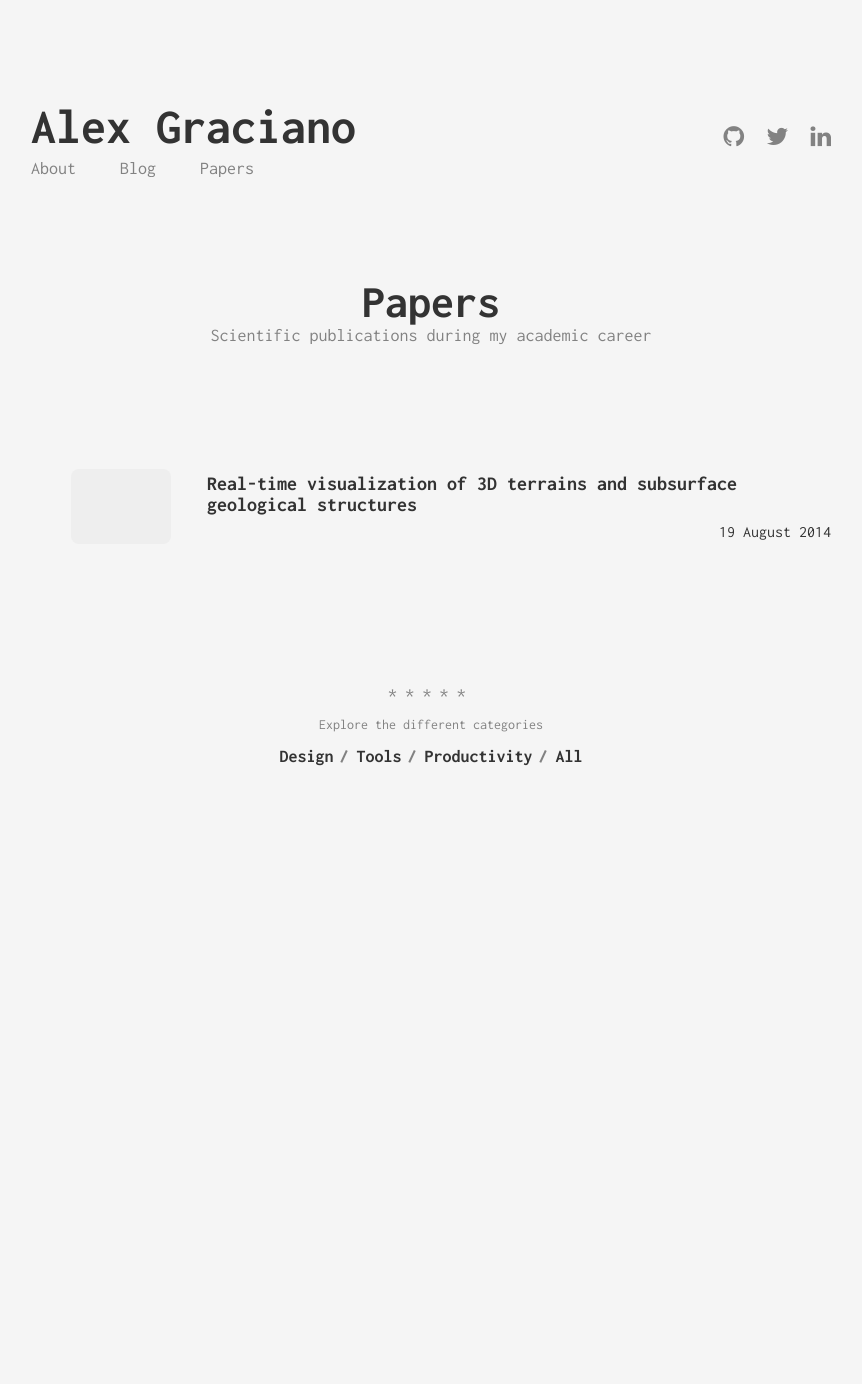
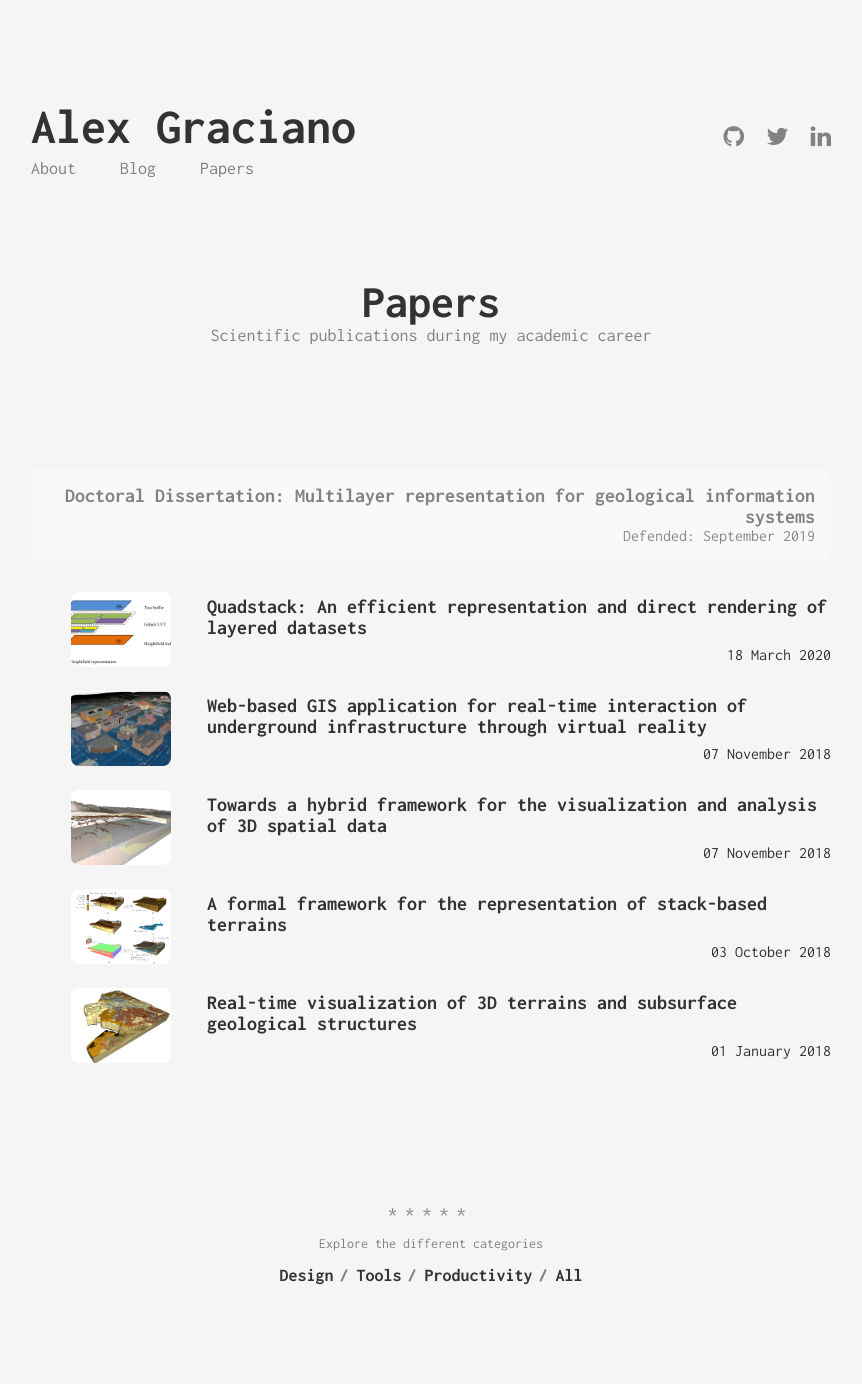
Before and after one commit to alex-graciano/alex-graciano.github.io, a Jekyll site: the page built from papers.html, in a window 1280 px wide. Shown: the whole page, without its empty margins (209-1071 px from the left). Built offline with Jekyll 4.4.1, drawn with Linux system fonts in a browser that asks for light colours; before the commit the page ends 900 px from its top, so only the background shows below that.

Commit message:
scientific papers

```diff
--- /dev/null
+++ b/_papers/2018-07-11-hybrid-gis.markdown
@@ -0,0 +1,29 @@
+---
+layout: post
+title: Towards a hybrid framework for the visualization and analysis of 3D spatial data
+date: 2018-11-07
+subtitle: Alejandro Graciano, Antonio J Rueda, Lidia Ortega, Francisco R Feito
+image: /assets/images/paper_2017_11_07_2.png
+---
+
+![Towards a hybrid framework for the visualization and analysis of 3D spatial data](/assets/images/paper_2017_11_07_2.png)
+
+Several geospatial problems like urban subsurface analysis involve
+data from multiple domains and nature such as three-dimensional
+vector layers or volumetric models of geological structures. This
+requires the definition of hybrid schemes and algorithms that keep
+the dimensionality and domain of the data, while allowing the
+joint management of both representations in a combined way. In
+addition, a proper 3D visualization method that shows those heterogeneous data together can be very useful for geoscientific and
+GIS professionals. In this paper, we present the foundations of a
+real-time 3D visualization framework capable of rendering field
+and vector data, as well as a set of operations that can solve many
+problems for engaging data from different domains. We propose
+the use of the Stack-Based Representation of Terrains for field data
+which provides a whole 3D representation of volumetric terrains
+while allowing an efficient memory usage. The resulting hybrid
+framework can help geoscientists and engineers to analyze 3D
+complex geospatial data and make decisions at a glance
+
+This article was originally published in:
+- [SIGSPATIAL'17 Los Angeles Conference](https://www.researchgate.net/profile/Antonio-Rueda-3/publication/322091334_Towards_a_hybrid_framework_for_the_visualization_and_analysis_of_3D_spatial_data/links/615b2f114a82eb7cb5ff3e4e/Towards-a-hybrid-framework-for-the-visualization-and-analysis-of-3D-spatial-data.pdf)
--- /dev/null
+++ b/_papers/2018-07-11-web-gis.markdown
@@ -0,0 +1,23 @@
+---
+layout: post
+title: Web-based GIS application for real-time interaction of underground infrastructure through virtual reality
+date: 2018-11-07
+subtitle: Juan Manuel Jurado, Alejandro Graciano, Lidia Ortega, Francisco R Feito
+image: /assets/images/paper_2017_11_07_teaser.png
+---
+
+
+Real-time visualization in web-based system remains challenging
+due to the amount of information associated to a 3D urban models.
+However, these 3D models are not able to provide advanced management of urban infrastructures, such as underground facilities.
+Nowadays, 3D GIS is considered the appropriate tool to provide accurate analysis and decision support based on spatial data. This paper presents a web-GIS application for 3D visualization, navigation,
+interaction and analysis of underground infrastructures through
+virtual reality. The growth of underground cities is a complex problem without easy solutions. In general, these infrastructures cannot
+be directly visualized. Thus, subsoil mapping can help us to develop
+a clearer representation of underground’s pipes, cables or water
+mains. In addition, the approach of virtual reality provides an immersive experience and novelty interaction to acquire a complete
+knowledge about underground city structures. Experimental results show an integral application for the efficient management of
+underground infrastructure in real-time.
+
+This article was originally published in:
+- [SIGSPATIAL'17 Conference](https://www.researchgate.net/profile/Juan-M-Jurado/publication/327639877_Web-based_GIS_application_for_real-time_interaction_of_underground_infrastructure_through_virtual_reality/links/5c953080299bf111694092da/Web-based-GIS-application-for-real-time-interaction-of-underground-infrastructure-through-virtual-reality.pdf)
--- /dev/null
+++ b/_papers/2018-10-03-formalization.markdown
@@ -0,0 +1,15 @@
+---
+layout: post
+title: A formal framework for the representation of stack-based terrains
+date: 2018-10-03
+subtitle: Alejandro Graciano, Antonio J Rueda, Francisco R Feito
+image: /assets/images/paper_2017_10_03.png
+---
+
+![A formal framework for the representation of stack-based terrains](/assets/images/paper_2017_10_03.png)
+
+
+This paper presents a formal framework for the representation of three-dimensional geospatial data and the definition of common geographic information system (GIS) spatial operations. We use the compact stack-based representation of terrains (SBRT) in order to model geological volumetric data, both at the surface and subsurface levels, thus preventing the large storage requirements of regular voxel models. The main contribution of this paper is fitting the SBRT into the geo-atom theory in a seamless way, providing it with a sound formal geographic foundation. In addition we have defined a set of common spatial operations on this representation using the tools provided by map algebra. More complex geoprocessing operations or geophysical simulations using the SBRT as representation can be implemented as a composition of these fundamental operations. Finally a data model and an implementation extending the coverage concept provided by the Geography Markup Language standard are suggested. Geoscientists and GIS professionals can take advantage of this model to exchange and reuse geoinformation within a well-specified framework.
+
+This article was originally published in:
+- [International Journal of Geographical Information Science ](https://www.tandfonline.com/doi/abs/10.1080/13658816.2018.1475671)
--- /dev/null
+++ b/_papers/2020-03-18-quadstack.markdown
@@ -0,0 +1,16 @@
+---
+layout: post
+title: >
+    Quadstack: An efficient representation and direct rendering of layered datasets
+date: 2020-03-18
+subtitle: Alejandro Graciano, Antonio J Rueda, Adam Pospíšil, Jiří Bittner, Bedrich Benes
+image: /assets/images/paper_2020_03_18.png
+---
+
+![Quadstack rendering procedure](/assets/images/paper_2020_03_18.png)
+
+
+We introduce QuadStack, a novel algorithm for volumetric data compression and direct rendering. Our algorithm exploits the data redundancy often found in layered datasets which are common in science and engineering fields such as geology, biology, mechanical engineering, medicine, etc. QuadStack first compresses the volumetric data into vertical stacks which are then compressed into a quadtree that identifies and represents the layered structures at the internal nodes. The associated data (color, material, density, etc.) and shape of these layer structures are decoupled and encoded independently, leading to high compression rates (4× to 54× of the original voxel model memory footprint in our experiments). We also introduce an algorithm for value retrieving from the QuadStack representation and we show that the access has logarithmic complexity. Because of the fast access, QuadStack is suitable for efficient data representation and direct rendering. We show that our GPU implementation performs comparably in speed with the state-of-the-art algorithms (18-79 MRays/s in our implementation), while maintaining a significantly smaller memory footprint.
+
+This article was originally published in:
+- [IEEE Transactions on Visualization and Computer Graphics](https://ieeexplore.ieee.org/abstract/document/9040672)
--- a/papers.html
+++ b/papers.html
@@ -5,4 +5,18 @@ subtitle: Scientific publications during my academic career
 permalink: /papers/
 ---
 
-{% include list-teasers.html collection=site.papers %}
+<!-- Special section for doctoral dissertation -->
+<div class="dissertation-row" style="display: flex; align-items: center; margin-bottom: 2em; background: #f9f9f9; padding: 1em; border-radius: 8px;">
+    <!--<div style="flex: 0 0 120px; margin-right: 1em;">
+        <img src="/assets/images/thesis_teaser.png" alt="Doctoral Dissertation" style="width: 100px; aspect-ratio: 4/3; object-fit: cover; border-radius: 8px;">
+    </div>-->
+    <div style="flex: 1; display: flex; flex-direction: column; align-items: flex-end; text-align: right;">
+        <a href="https://ruja.ujaen.es/items/ae378a34-0d27-4670-bc42-fe62bb936308" target="_blank" rel="noopener">
+            <span style="font-weight: bold; font-size: 20px; margin-bottom: 1em;">Doctoral Dissertation: Multilayer representation for geological information systems</span>
+        </a>
+        <span style="color: #888;">Defended: September 2019</span>
+    </div>
+</div>
+
+{% assign papers_reversed = site.papers | reverse %}
+{% include list-teasers.html collection=papers_reversed %}
```
Also changed, not shown: _papers/2018-01-01-real-time-rendering.markdown (renamed from _papers/2017-01-01-real-time-rendering.markdown, +7 -3 lines), assets/images/paper_2017_01_01.png (added), assets/images/paper_2017_01_01_teaser.png (added), assets/images/paper_2017_10_03.png (added), assets/images/paper_2017_11_07_2.png (added), assets/images/paper_2017_11_07_teaser.png (added), assets/images/paper_2020_03_18.png (added), assets/images/thesis_teaser.png (added).
